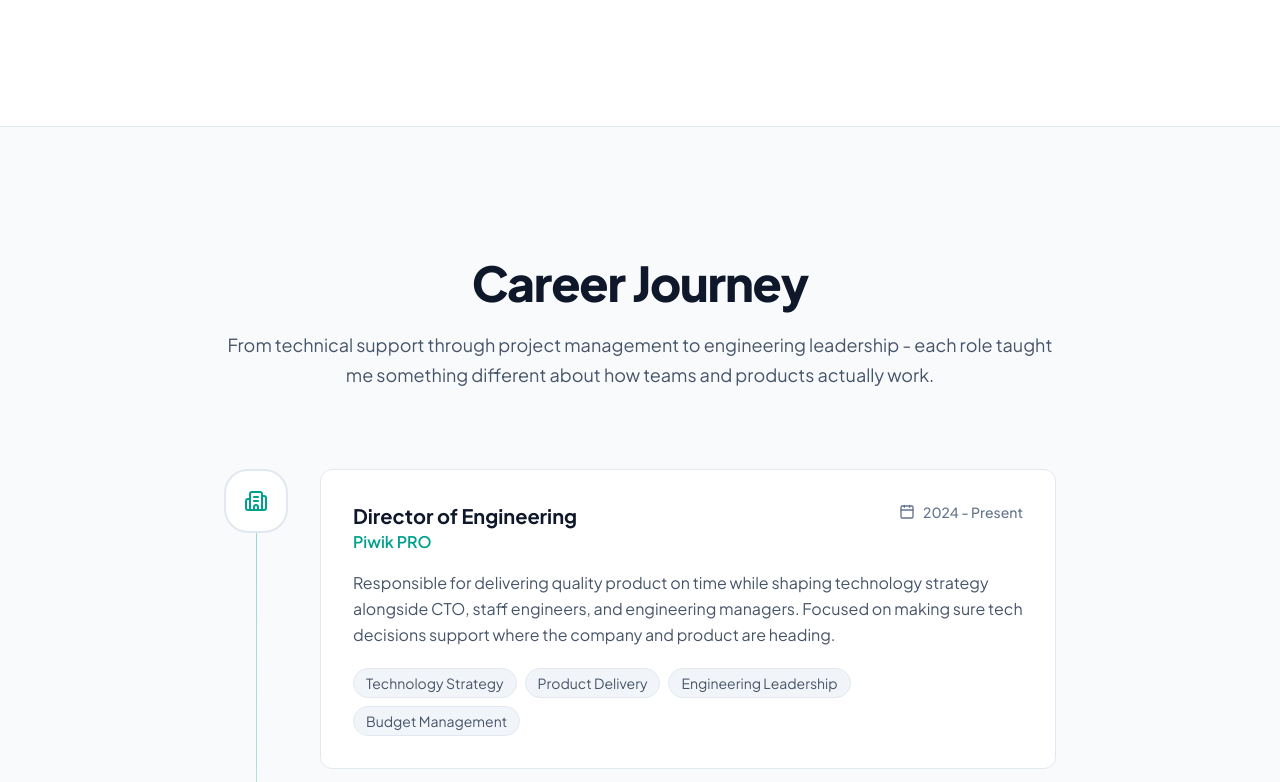
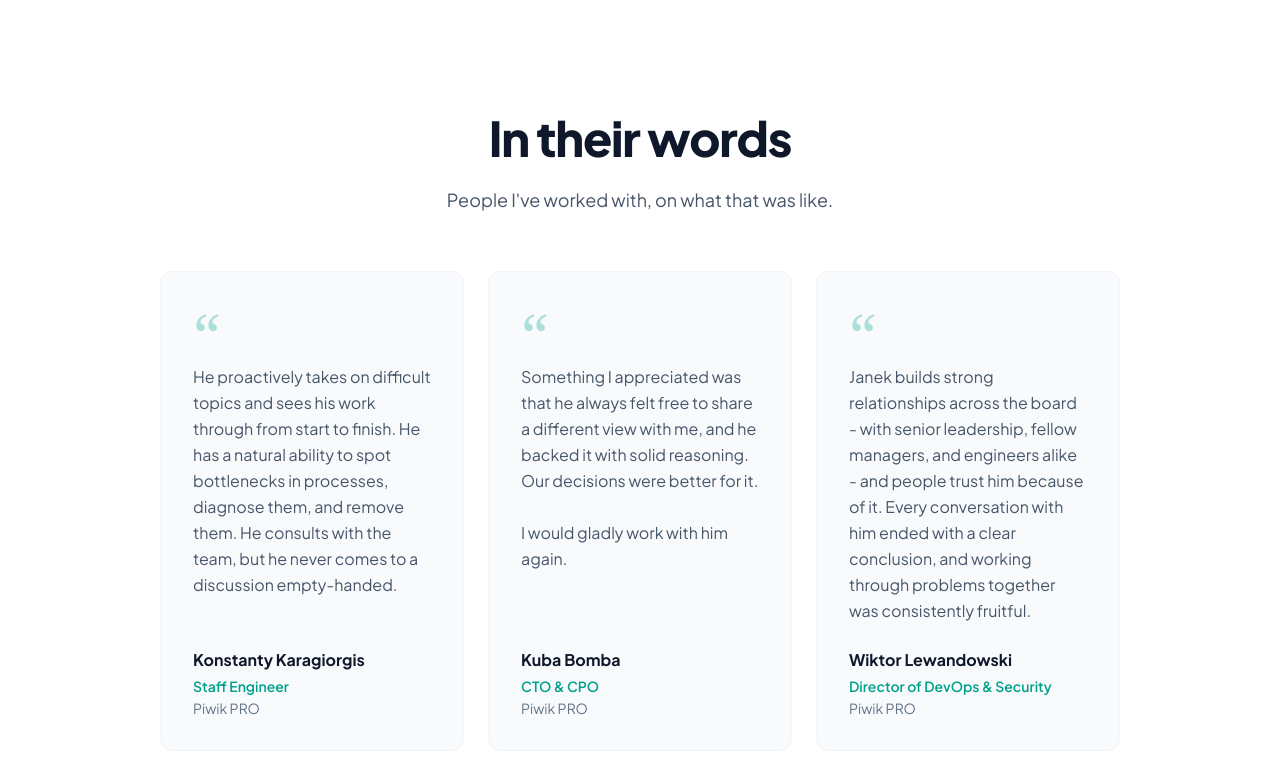
Before and after one commit to JOleksiakConsulting/joleksiakconsulting.github.io, a React (Vite) app: page / in a window 1280 px wide. Shown: the part 1678-2460 px from the top of the page. Built offline with nearby package versions, Linux system fonts and the light colour scheme.

Commit message:
Added Testimonials section with quotes from actual people

```diff
--- a/src/App.tsx
+++ b/src/App.tsx
@@ -2,6 +2,7 @@ import { ThemeProvider } from './context/ThemeContext';
 import Navbar from './components/Navbar';
 import Hero from './components/Hero';
 import About from './components/About';
+import Testimonials from './components/Testimonials';
 import Career from './components/Career';
 import Contact from './components/Contact';
 import Footer from './components/Footer';
@@ -21,6 +22,7 @@ function App() {
         <main id="main-content">
           <Hero />
           <About />
+          <Testimonials />
           <Career />
           <Contact />
         </main>
--- a/src/components/About.tsx
+++ b/src/components/About.tsx
@@ -35,7 +35,7 @@ const expertise = [
 
 export default function About() {
   return (
-    <section id="about" className="py-28 md:py-32 bg-white dark:bg-slate-900 border-t border-slate-200 dark:border-slate-800 transition-colors duration-300">
+    <section id="about" className="pt-28 md:pt-32 pb-24 md:pb-28 bg-white dark:bg-slate-900 border-t border-slate-200 dark:border-slate-800 transition-colors duration-300">
       <div className="max-w-5xl mx-auto px-6 lg:px-8">
         <div className="grid lg:grid-cols-2 gap-16 lg:gap-20 items-start">
           <div>
--- /dev/null
+++ b/src/components/Testimonials.tsx
@@ -0,0 +1,82 @@
+type Testimonial = {
+  quote: string;
+  name: string;
+  role: string;
+  company: string;
+};
+
+const testimonials: Testimonial[] = [
+  {
+    quote: 'He proactively takes on difficult topics and sees his work through from start to finish. He has a natural ability to spot bottlenecks in processes, diagnose them, and remove them. He consults with the team, but he never comes to a discussion empty-handed.',
+    name: 'Konstanty Karagiorgis',
+    role: 'Staff Engineer',
+    company: 'Piwik PRO',
+  },
+  {
+    quote: 'Something I appreciated was that he always felt free to share a different view with me, and he backed it with solid reasoning. Our decisions were better for it.\n\nI would gladly work with him again.',
+    name: 'Kuba Bomba',
+    role: 'CTO & CPO',
+    company: 'Piwik PRO',
+  },
+  {
+    quote: 'Janek builds strong relationships across the board - with senior leadership, fellow managers, and engineers alike - and people trust him because of it. Every conversation with him ended with a clear conclusion, and working through problems together was consistently fruitful.',
+    name: 'Wiktor Lewandowski',
+    role: 'Director of DevOps & Security',
+    company: 'Piwik PRO',
+  },
+];
+
+export default function Testimonials() {
+  return (
+    <section
+      id="testimonials"
+      aria-labelledby="testimonials-heading"
+      className="pb-28 md:pb-32 bg-white dark:bg-slate-900 transition-colors duration-300"
+    >
+      <div className="max-w-5xl mx-auto px-6 lg:px-8">
+        <div className="text-center mb-14">
+          <h2
+            id="testimonials-heading"
+            className="text-4xl md:text-5xl font-extrabold text-slate-900 dark:text-white mb-5 tracking-tight transition-colors duration-300"
+          >
+            In their words
+          </h2>
+          <p className="text-slate-600 dark:text-slate-400 max-w-prose mx-auto text-lg leading-relaxed transition-colors duration-300">
+            People I've worked with, on what that was like.
+          </p>
+        </div>
+
+        <div className="grid gap-6 md:grid-cols-2 lg:grid-cols-3">
+          {testimonials.map((testimonial, index) => (
+            <figure
+              key={`${testimonial.name}-${index}`}
+              className="h-full flex flex-col p-6 md:p-8 bg-slate-50 dark:bg-slate-800/50 border border-slate-100 dark:border-slate-700/50 rounded-xl hover:border-accent-600/30 dark:hover:border-accent-400/30 hover:shadow-sm transition-all duration-200 transform-gpu"
+              style={{ backfaceVisibility: 'hidden' }}
+            >
+              <span
+                aria-hidden="true"
+                className="select-none text-6xl leading-none text-accent-600/30 dark:text-accent-400/30 font-serif"
+              >
+                “
+              </span>
+              <blockquote className="text-slate-600 dark:text-slate-300 leading-relaxed whitespace-pre-line transition-colors duration-300">
+                {testimonial.quote}
+              </blockquote>
+              <figcaption className="mt-auto pt-6">
+                <p className="font-bold text-slate-900 dark:text-white transition-colors duration-300">
+                  {testimonial.name}
+                </p>
+                <p className="text-sm text-accent-600 dark:text-accent-400 font-semibold mt-1 transition-colors duration-300">
+                  {testimonial.role}
+                </p>
+                <p className="text-sm text-slate-500 dark:text-slate-400 mt-0.5 transition-colors duration-300">
+                  {testimonial.company}
+                </p>
+              </figcaption>
+            </figure>
+          ))}
+        </div>
+      </div>
+    </section>
+  );
+}
```
